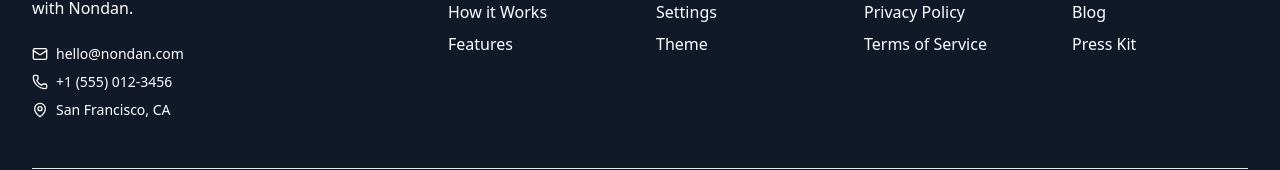
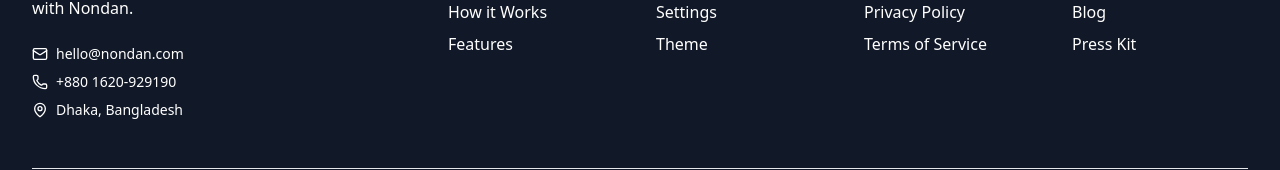
Before and after one commit to tritonir/nondan_frontend, a React (Vite) app: page / in a window 1280 px wide. Shown: the part 3797-3967 px from the top of the page. Built offline with nearby package versions, Linux system fonts and the light colour scheme.

Commit message:
Update Footer.jsx

```diff
--- a/src/components/layout/Footer.jsx
+++ b/src/components/layout/Footer.jsx
@@ -66,13 +66,13 @@ const Footer = () => {
               </div>
               <div className="flex items-center">
                 <Phone className="h-4 w-4 mr-2" />
-                <a href="tel:+1-555-0123" style={{ color: '#fff' }} className="hover:underline">
-                  +1 (555) 012-3456
+                <a href="tel:+8801620929190" style={{ color: '#fff' }} className="hover:underline">
+                  +880 1620-929190
                 </a>
               </div>
               <div className="flex items-center">
                 <MapPin className="h-4 w-4 mr-2" />
-                <span>San Francisco, CA</span>
+                <span>Dhaka, Bangladesh</span>
               </div>
             </div>
           </div>
```
